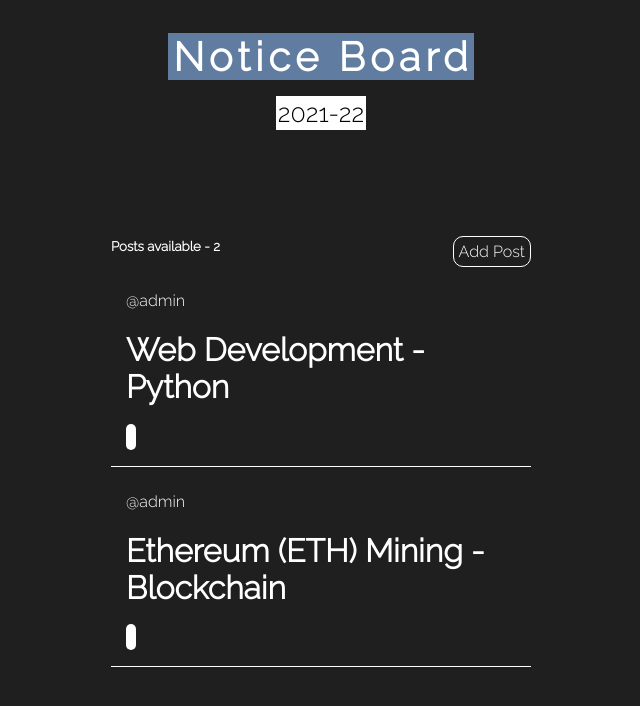
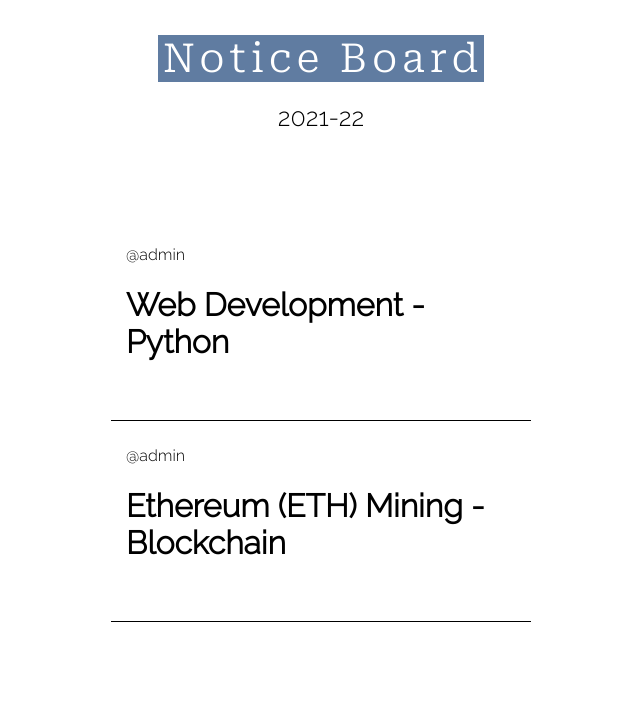
Before and after one commit to sauravDutt/solo, a Django app: page / in a window 1280 px wide. Shown: the top 706 px of the page, without its empty margins (319-959 px from the left). Run offline with Django 3.2, Linux system fonts and the light colour scheme; data comes from the database, SQL or seed files in the repository; both versions use the stored data as it was after the commit; data that the repository does not hold is empty; some libraries are stand-ins or nearby versions.

Commit message:
Just added

```diff
--- a/base/templates/base/home.html
+++ b/base/templates/base/home.html
@@ -7,15 +7,13 @@
 
     <br>
     <div >
-        <h5  style="font-family: 'Raleway', sans-serif;"> Posts available - {{post_count}}
-        </h5><a href="{% url  'create-post' %}" style="text-decoration: none; color: #fff;font-family: 'Raleway', sans-serif; float: right; margin-top: -40px; border: 1px solid #fff;border-radius: 10px; padding: 5px;">Add Post</a>
         <div>
             {% for post in posts %}
                 <div
                     style="
-                        border-bottom: 1px solid #fff;
+                        border-bottom: 1px solid #000;
                         margin-top: 10px;
-                        color: #fff;
+                        color: #000;
                         padding: 15px;
                         padding-bottom: 20px;
                         font-family: 'Raleway', sans-serif;
@@ -23,12 +21,12 @@
                 >
                 {% if request.user == post.host %}
                     <span style="float: right; font-family: 'Raleway', sans-serif; color: rgb(4, 59, 211); ">
-                        <a href="{% url 'update-post' post.id %}" style="text-decoration: none; color: #fff;">Edit</a> |
-                        <a href="{% url 'delete-post' post.id %}" style="text-decoration: none; color: #fff;">Delete</a>
+                        <a href="{% url 'update-post' post.id %}" style="text-decoration: none; color: #000;">Edit</a> |
+                        <a href="{% url 'delete-post' post.id %}" style="text-decoration: none; color: #000;">Delete</a>
                     </span>
                 {% endif %}
                     <span style="user-select: none;">@{{post.host.username}}</span>
-                    <h1><a href="{% url 'post' post.id %}" style="text-decoration: none; color: #fff;">{{post.title}}</a></h1>
+                    <h1><a href="{% url 'post' post.id %}" style="text-decoration: none; color: #000;">{{post.title}}</a></h1>
                     <small style=" padding: 5px; border-radius: 10px; background-color:#fff;color:#000;cursor: pointer;">{{post.topic.name}}</small>
 
                 </div>
--- a/templates/main.html
+++ b/templates/main.html
@@ -12,17 +12,20 @@
     <link rel="shortcut icon" href="{% static '/images/favicon.ico' %}" type="image/x-icon">
     <style>
         @import url('https://fonts.googleapis.com/css2?family=Raleway:wght@100;200;300&display=swap');
+        @import url('https://fonts.googleapis.com/css2?family=Roboto+Serif:wght@100;200;300&display=swap');
         body {
-            color: #fff;
-            background-color: #1f1f1f;
+            color: #000;
+            background-color: #fff;
         }
         .mainApp {
             margin: 0 auto;
             width: 420px;
         }
         .logo{
-            font-family: 'Raleway', sans-serif;
+            font-family: 'Roboto Serif', sans-serif;
             text-align: center;
+            padding: 2px;
+            font-weight: 300;
             letter-spacing: 5px;
             font-size: 40px;
             cursor: pointer;
```
Also changed, not shown: db.sqlite3.
